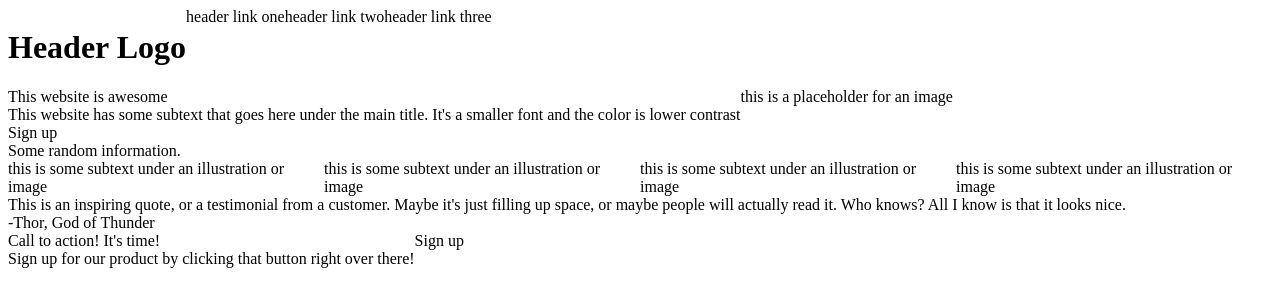
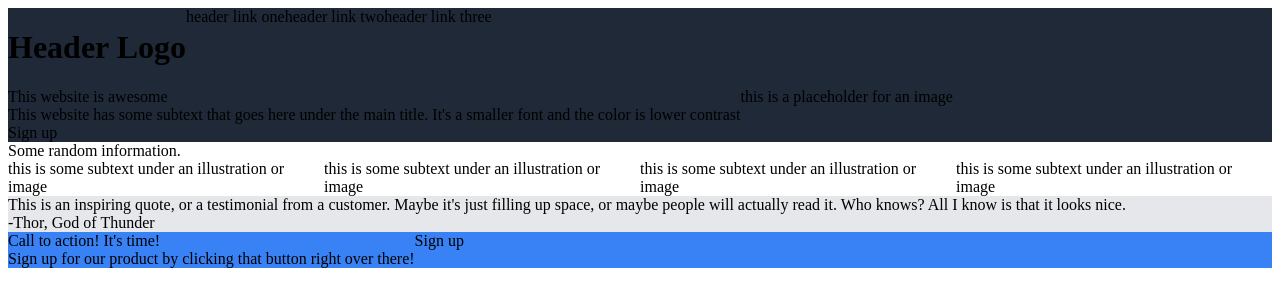
Before and after one commit to lulizzl/odin-landing_page, a plain HTML site: page index.html in a window 1280 px wide. Drawn offline with Linux system fonts and the light colour scheme.

Commit message:
Add background colors to main containers

```diff
--- a/style.css
+++ b/style.css
@@ -1,5 +1,8 @@
+
+
 .header {
     display: flex;
+    background-color: #1f2937;
 }
 
 .header-links {
@@ -8,12 +11,18 @@
 
 .sign-up {
     display: flex;
+    background-color: #1f2937;
 }
 
 .image-container {
     display: flex;
 }
 
+.quotation-container {
+    background-color: #e5e7eb;
+}
+
 .call-to-action-container {
     display: flex;
+    background-color: #3882f6;
 }
```
